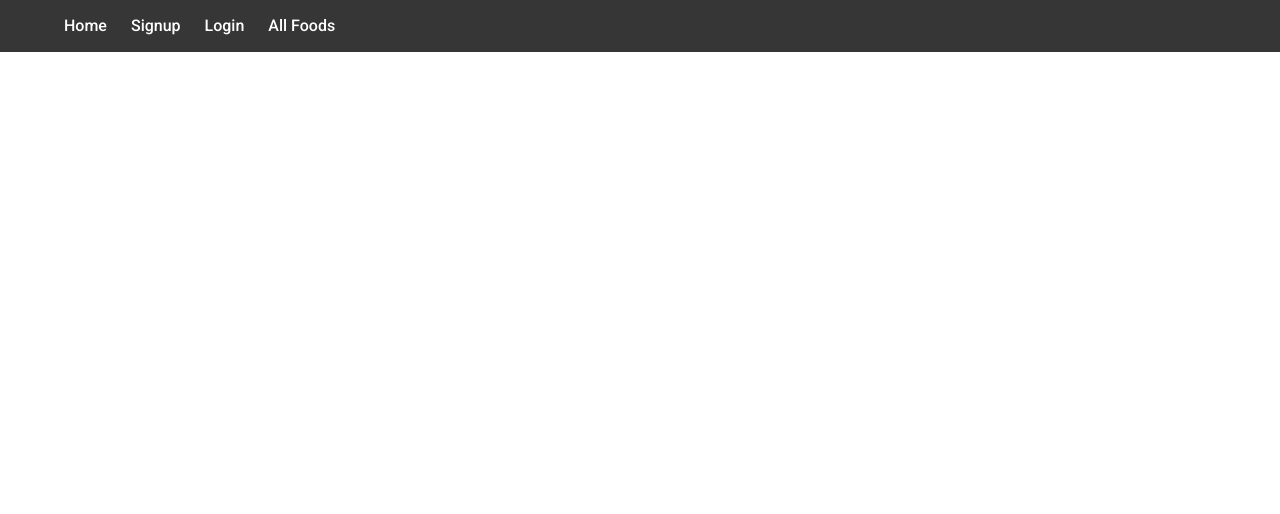
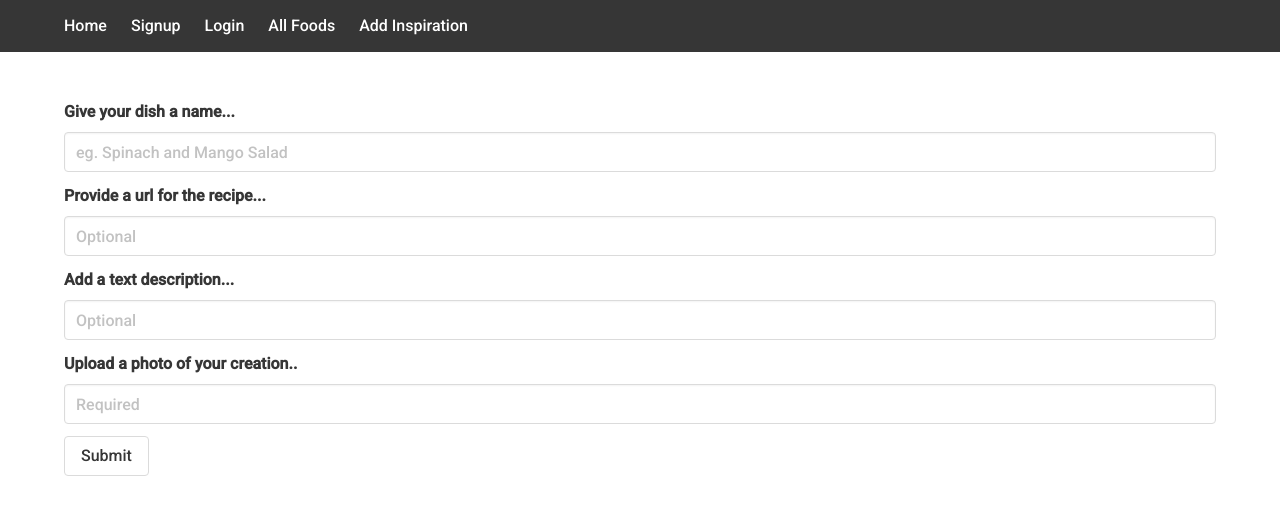
Before and after one commit to PamelaOnGit/dinspiration-frontend, a React (Vite) app: page /add-inspiration/1 in a window 1280 px wide. Shown: the top 514 px of the page. Built offline with nearby package versions, Linux system fonts and the light colour scheme.

Commit message:
add-inspirations

```diff
--- a/src/App.tsx
+++ b/src/App.tsx
@@ -6,7 +6,7 @@ import Signup from "./components/Signup"
 import Login from "./components/Login"
 import MyOptions from "./components/MyOptions"
 import MyLifestyle from "./components/MyLifestyle"
-
+import AddInspiration from "./components/AddInspiration"
 
 
 function App() {
@@ -20,8 +20,8 @@ function App() {
         <Route path="/login" element={<Login />} />
         <Route path="/my-foods" element={<FoodsList />}/>
         <Route path="/my-options" element={<MyOptions />}/>
-
         <Route path="/my-lifestyle" element={<MyLifestyle />}/>
+        <Route path="/add-inspiration/:foodId" element={<AddInspiration />}/>
       </Routes>
     </main>
   </Router>
--- /dev/null
+++ b/src/components/AddInspiration.tsx
@@ -0,0 +1,133 @@
+import React, { SyntheticEvent, useState } from 'react'
+import axios from 'axios'
+import { Navigate, useNavigate, useParams } from 'react-router-dom'
+
+
+export default function AddInspiration() {
+const navigate = useNavigate()
+
+
+const { foodId } = useParams()
+console.log(foodId)
+
+  const [formData, setFormData] = useState({
+    name: "",
+    recipeURL: "",
+    description: "",
+    userImage: "",
+    primaryFood: "63c075d01b4c96f87a5253cc"
+  })
+
+
+
+  const [errorData, setErrorData] = useState({
+    name: "",
+    recipeURL: "",
+    description: "",
+    userImage: ""
+  })
+
+
+  async function handleSubmit(e: SyntheticEvent) {
+    e.preventDefault()
+    console.log(formData)
+    // get the current user from the secureRoute
+    // get the food from the useParams
+    // add the token in the header
+    try {
+      const token = localStorage.getItem('token')
+      console.log(token)
+      console.log(formData)
+      console.log(formData.primaryFood)
+      const {data} = await axios.post(`/api/inspiration/${foodId}`,
+      formData,
+      {headers: {"Authorization": `Bearer ${token}`}})
+
+    } catch(err) {
+      console.log(err)
+    }
+      }
+
+
+  function handleChange(e: any) {
+    e.preventDefault()
+    console.log('the form has been changed')
+    console.log(formData)
+      setFormData({
+        ...formData,
+        [e.target.name]: e.target.value
+      })
+      setErrorData({
+        ...errorData,
+        [e.target.name]:""
+      })
+  }
+
+
+
+  return <div className="section">
+    <div className="container">
+      <form onSubmit={handleSubmit}>
+        <div className="field">
+          <label className="label">Give your dish a name...</label>
+          <div className="control">
+            <input
+              className="input"
+              type="text"
+              placeholder='eg. Spinach and Mango Salad'
+              name={'name'}
+              // ! When adding onChange on inputs, good practice
+              // ! to also add the value here.
+              onChange={handleChange}
+              value={formData.name}
+            />
+            {errorData.name && <small className="has-text-danger">{errorData.name}</small>}
+          </div>
+        </div>
+        <div className="field">
+          <label className="label">Provide a url for the recipe...</label>
+          <div className="control">
+            <input
+              className="input"
+              type="text"
+              placeholder='Optional'
+              name={'recipeURL'}
+              onChange={handleChange}
+              value={formData.recipeURL}
+            />
+            {errorData.recipeURL && <small className="has-text-danger">{errorData.recipeURL}</small>}
+          </div>
+        </div>
+        <div className="field">
+          <label className="label">Add a text description...</label>
+          <div className="control">
+            <input
+              className="input"
+              type="description"
+              placeholder="Optional"
+              name={'description'}
+              onChange={handleChange}
+              value={formData.description}
+            />
+            {errorData.description && <small className="has-text-danger">{errorData.description}</small>}
+          </div>
+        </div>
+        <div className="field">
+          <label className="label">Upload a photo of your creation.. </label>
+          <div className="control">
+            <input
+              className="input"
+              type="userImage"
+              placeholder='Required'
+              name={'userImage'}
+              onChange={handleChange}
+              value={formData.userImage}
+            />
+            {errorData.userImage && <small className="has-text-danger">{errorData.userImage}</small>}
+          </div>
+        </div>
+        <button className="button">Submit</button>
+      </form>
+    </div>
+  </div>
+}
--- a/src/components/Food.tsx
+++ b/src/components/Food.tsx
@@ -3,7 +3,9 @@ import { IFood } from "../interfaces/food"
 
 function Food({ _id, name, imageURL }: IFood) {
   return <div className="column is-one-quarter-desktop is-one-third-tablet">
+
     <Link to={`/food/${_id}`}>
+
       <div className="card">
         <div className="card-header">
           <div className="card-header-title">{name}</div>
--- a/src/components/Navbar.tsx
+++ b/src/components/Navbar.tsx
@@ -19,6 +19,10 @@ function Navbar() {
               <Link to="/foods" className="navbar-item">
                 All Foods
               </Link>
+              {/* We can move this link into the single food display page */}
+              <Link to="/add-inspiration/:foodId" className="navbar-item">
+              Add Inspiration
+              </Link>
             </div>
           </div>
         </nav>
--- a/src/components/Signup.tsx
+++ b/src/components/Signup.tsx
@@ -56,7 +56,6 @@ export default function Signup() {
       ...errorData,
       [e.target.name]: ""
     })
-
   }
 
   return <div className="section">
```
